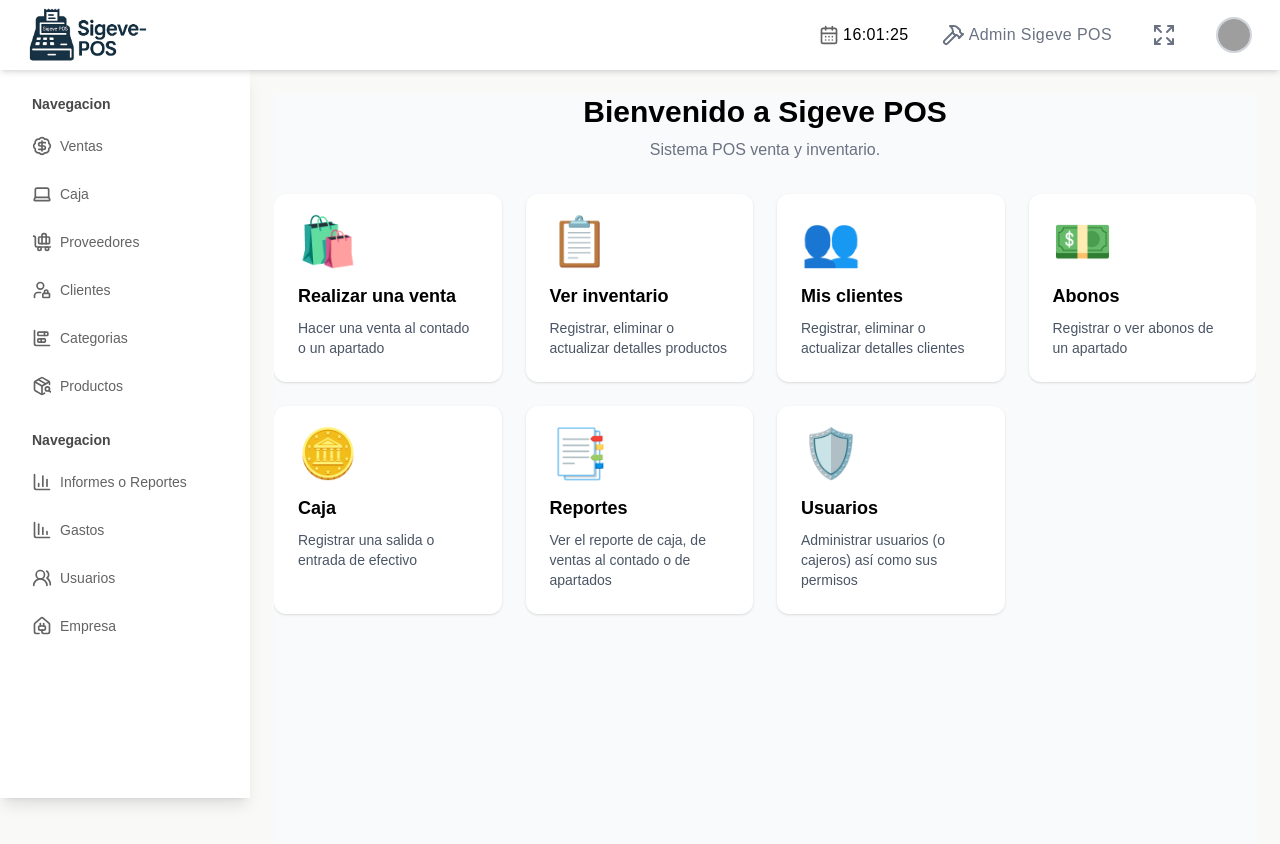
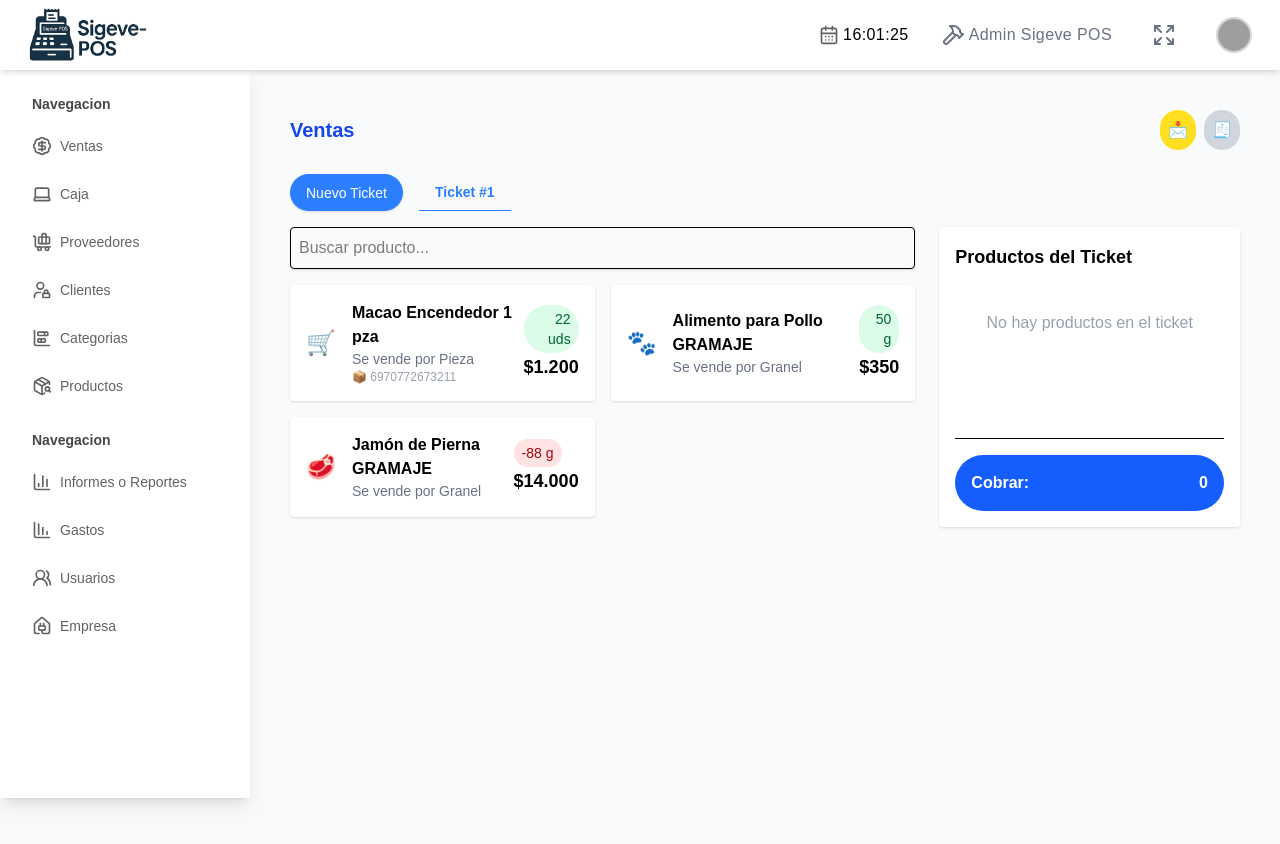
Before and after one commit to whoaomi59/Sigeve-POS, a React (Vite) app in the folder Front/: page /ventas in a window 1280 px wide. Shown: the top 844 px of the page. Built offline with nearby package versions, Linux system fonts and the light colour scheme; grey boxes are pictures that could not be loaded.

Commit message:
nuevos ajustes

```diff
--- a/Front/package.json
+++ b/Front/package.json
@@ -15,6 +15,7 @@
     "lucide-react": "^0.511.0",
     "react": "^19.1.0",
     "react-dom": "^19.1.0",
+    "react-router-dom": "^7.6.1",
     "tailwindcss": "^4.1.8"
   },
   "devDependencies": {
--- a/Front/src/App.jsx
+++ b/Front/src/App.jsx
@@ -1,3 +1,4 @@
+import { BrowserRouter as Router, Routes, Route } from "react-router-dom";
 import "./App.css";
 import Container from "./components/layouts/container";
 import Dashboard from "./view/dashboard";
@@ -5,9 +6,26 @@ import Ventas from "./view/ventas";
 
 function App() {
   return (
-    <Container>
-      <Dashboard />
-    </Container>
+    <Router>
+      <Routes>
+        <Route
+          path="/*"
+          element={
+            <Container
+              Roles={"admin"}
+              usuarios={"admin"}
+              nombre={"Admin Sigeve POS"}
+            >
+              <Routes>
+                <Route path="/" element={<Dashboard />} />
+                <Route path="/ventas" element={<Ventas />} />
+              </Routes>
+            </Container>
+          }
+        />
+        <Route path="/*" element={"Not Font"} />
+      </Routes>
+    </Router>
   );
 }
 
--- /dev/null
+++ b/Front/src/mock/productos.js
@@ -0,0 +1,27 @@
+export const products = [
+  {
+    name: "Macao Encendedor 1 pza",
+    unit: "22 uds",
+    code: "6970772673211",
+    price: "$1.200",
+    icon: "🛒",
+    type: "Pieza",
+    color: "bg-green-100 text-green-800",
+  },
+  {
+    name: "Alimento para Pollo GRAMAJE",
+    unit: "50 g",
+    price: "$350",
+    icon: "🐾",
+    type: "Granel",
+    color: "bg-green-100 text-green-800",
+  },
+  {
+    name: "Jamón de Pierna GRAMAJE",
+    unit: "-88 g",
+    price: "$14.000",
+    icon: "🥩",
+    type: "Granel",
+    color: "bg-red-100 text-red-800",
+  },
+];
--- a/Front/src/view/ventas/index.jsx
+++ b/Front/src/view/ventas/index.jsx
@@ -1,3 +1,134 @@
+import { useState } from "react";
+import { products } from "../../mock/productos";
+
 export default function Ventas() {
-  return <h1 className="text-gray-500 text-center">Ventas Sigeve POS.</h1>;
+  const [tickets, setTickets] = useState([{ id: 1, items: [] }]);
+  const [currentTicketId, setCurrentTicketId] = useState(1);
+
+  const currentTicket = tickets.find((t) => t.id === currentTicketId);
+
+  const addProductToTicket = (product) => {
+    setTickets((prev) =>
+      prev.map((ticket) =>
+        ticket.id === currentTicketId
+          ? { ...ticket, items: [...ticket.items, product] }
+          : ticket
+      )
+    );
+  };
+
+  const createNewTicket = () => {
+    const newId = tickets.length + 1;
+    setTickets([...tickets, { id: newId, items: [] }]);
+    setCurrentTicketId(newId);
+  };
+
+  const switchTicket = (id) => {
+    setCurrentTicketId(id);
+  };
+
+  const calculateTotal = (ticket) => {
+    return ticket.items.reduce((total, item) => total + item.price, 0);
+  };
+
+  return (
+    <div className="min-h-screen p-4 bg-gray-50">
+      <header className="flex items-center justify-between mb-6">
+        <div className="text-xl font-bold text-blue-700">Ventas</div>
+        <div className="flex space-x-2">
+          <button className="p-2 rounded-full bg-yellow-300">📩</button>
+          <button className="p-2 rounded-full bg-gray-300">🧾</button>
+        </div>
+      </header>
+
+      <div className="flex gap-4 mb-4">
+        <button
+          onClick={createNewTicket}
+          className="px-4 py-2 bg-blue-500 text-white rounded-full text-sm shadow"
+        >
+          Nuevo Ticket
+        </button>
+        {tickets.map((ticket) => (
+          <button
+            key={ticket.id}
+            onClick={() => switchTicket(ticket.id)}
+            className={`px-4 py-2 text-sm font-semibold  ${
+              currentTicketId === ticket.id
+                ? "text-blue-500  border-b border-blue-500"
+                : "text-gray-700 border-b border-gray-300"
+            }`}
+          >
+            Ticket #{ticket.id}
+          </button>
+        ))}
+      </div>
+
+      <div className="grid grid-cols-3 gap-6">
+        <div className="col-span-2">
+          <input
+            className="p-2 w-full mb-4 border rounded shadow-sm"
+            placeholder="Buscar producto..."
+          />
+
+          <div className="grid grid-cols-1 md:grid-cols-2 gap-4">
+            {products.map((product, idx) => (
+              <div
+                key={idx}
+                className="flex items-center bg-white p-4 rounded shadow hover:scale-[1.01] transition cursor-pointer"
+                onClick={() => addProductToTicket(product)}
+              >
+                <div className="flex items-center gap-4">
+                  <div className="text-2xl">{product.icon}</div>
+                  <div>
+                    <h3 className="font-semibold">{product.name}</h3>
+                    <p className="text-sm text-gray-500">
+                      Se vende por {product.type}
+                    </p>
+                    {product.code && (
+                      <p className="text-xs text-gray-400">📦 {product.code}</p>
+                    )}
+                  </div>
+                </div>
+                <div className="ml-auto text-right">
+                  <div
+                    className={`text-sm px-2 py-1 rounded-full w-fit ${product.color}`}
+                  >
+                    {product.unit}
+                  </div>
+                  <div className="font-semibold text-lg">{product.price}</div>
+                </div>
+              </div>
+            ))}
+          </div>
+        </div>
+
+        <div className="bg-white p-4 rounded shadow flex flex-col justify-between min-h-[300px]">
+          <div>
+            <h3 className="text-lg font-semibold mb-2">Productos del Ticket</h3>
+            {currentTicket.items.length === 0 ? (
+              <div className="text-center text-gray-400 mt-10">
+                No hay productos en el ticket
+              </div>
+            ) : (
+              <ul className="text-sm text-gray-700 space-y-1">
+                {currentTicket.items.map((item, i) => (
+                  <li key={i} className="flex justify-between border-b pb-1">
+                    <span>{item.name}</span>
+                    <span>{item.price}</span>
+                  </li>
+                ))}
+              </ul>
+            )}
+          </div>
+
+          <div className="mt-4 border-t pt-4">
+            <button className="flex justify-between text-white font-bold bg-blue-600 w-full p-4 rounded rounded-full">
+              <span>Cobrar:</span>
+              <span>{calculateTotal(currentTicket)}</span>
+            </button>
+          </div>
+        </div>
+      </div>
+    </div>
+  );
 }
```
Also changed, not shown: 1 other file (tests, documents, lock files or other folders).
